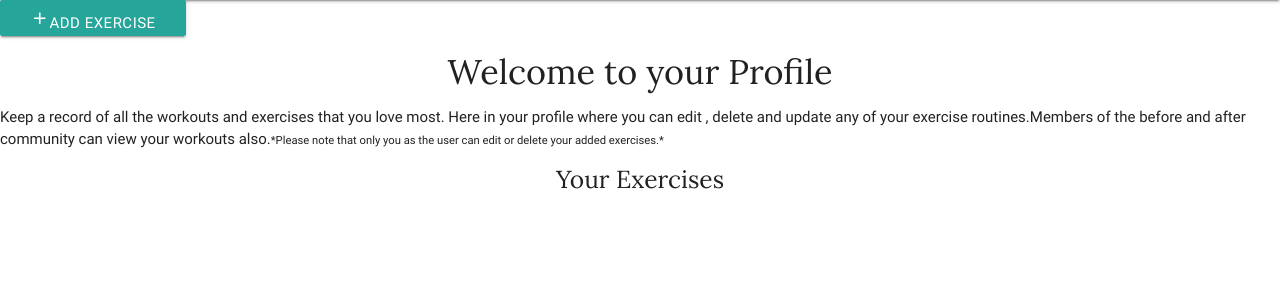
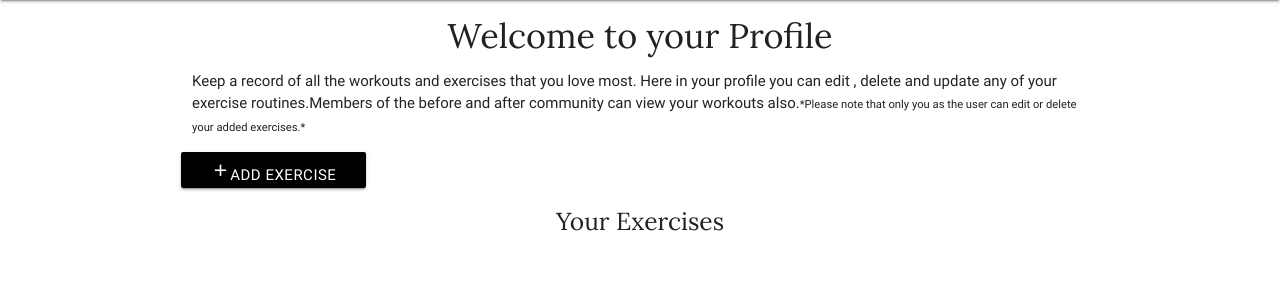
Before and after one commit to aliciarawlings/data_centric_milestone, a Flask app: template templates/userprofile.html in a window 1280 px wide. Shown: the part 64-364 px from the top of the page. Run offline with Flask 2, Linux system fonts and the light colour scheme; the template is opened without the code that fills it, so the values that code supplies are empty; some libraries are stand-ins or nearby versions.

Commit message:
background color changed

```diff
--- a/templates/userprofile.html
+++ b/templates/userprofile.html
@@ -1,30 +1,24 @@
 {% extends 'base.html'%}
 {% block content %}
 
-{% for user in users %}
-{{users.name}}
-{% endfor%}
 
- <div class="col s12 m6 ">
-
-<a href="{{url_for('add_exercise')}}" class="waves-effect waves-light btn"><i class="material-icons">add</i>Add Exercise</a>
- <h4>Welcome to your Profile </h4>
- <p> Keep a record of all the workouts and exercises that you love most. Here in your profile  where you can
+<div class="container ">
+<div class="row">
+ <div class="col s12">
+<h4 class="user_text"><strong>Welcome to your Profile</strong> </h4>
+ <p class="user_text"> Keep a record of all the workouts and exercises that you love most. Here in your profile  you can
  edit , delete and update any of your exercise routines.Members of the before and after community can view your
  workouts also.<small>*Please note that only you as the user can edit or
- delete your added exercises.*</small>
-
-
-        </div>
+ delete your added exercises.*</small></p>
+  </div>
+  <div class="s6 offset-s6">
+<a href="{{url_for('add_exercise')}}" class="waves-effect waves-light btn black white-text"><i class="material-icons">add</i>Add Exercise</a></div>
+    </div>
     </div>
 
 
-
     <h5 class="exercise_heading"> Your Exercises</h5>
-
-
-
-       <div class="row">
+    <div class="row white">
     {% for user_exercise in user_exercises %}
     <div class="col s12 m6">
       <div class="card grey darken-1 hoverable card large">
@@ -75,7 +69,6 @@
 
 
 
-
     {% endfor %}
 
 
```
